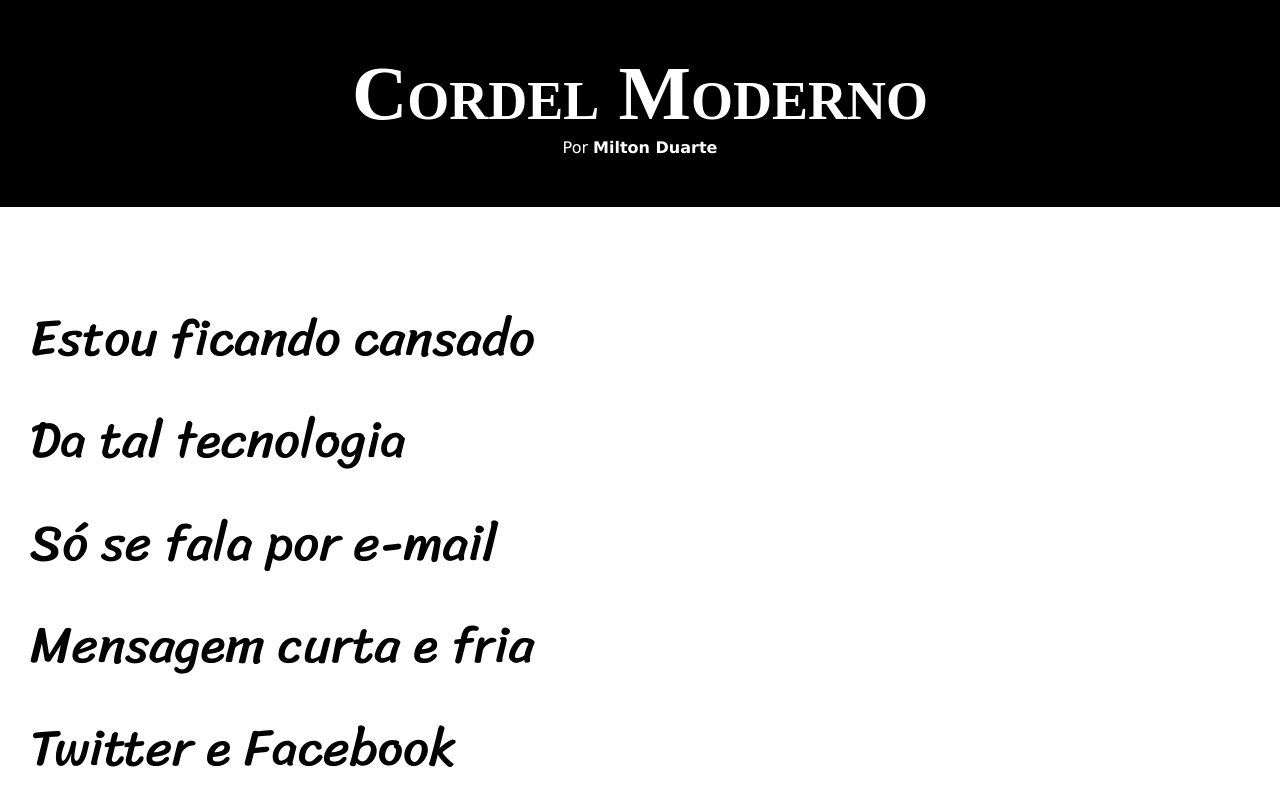
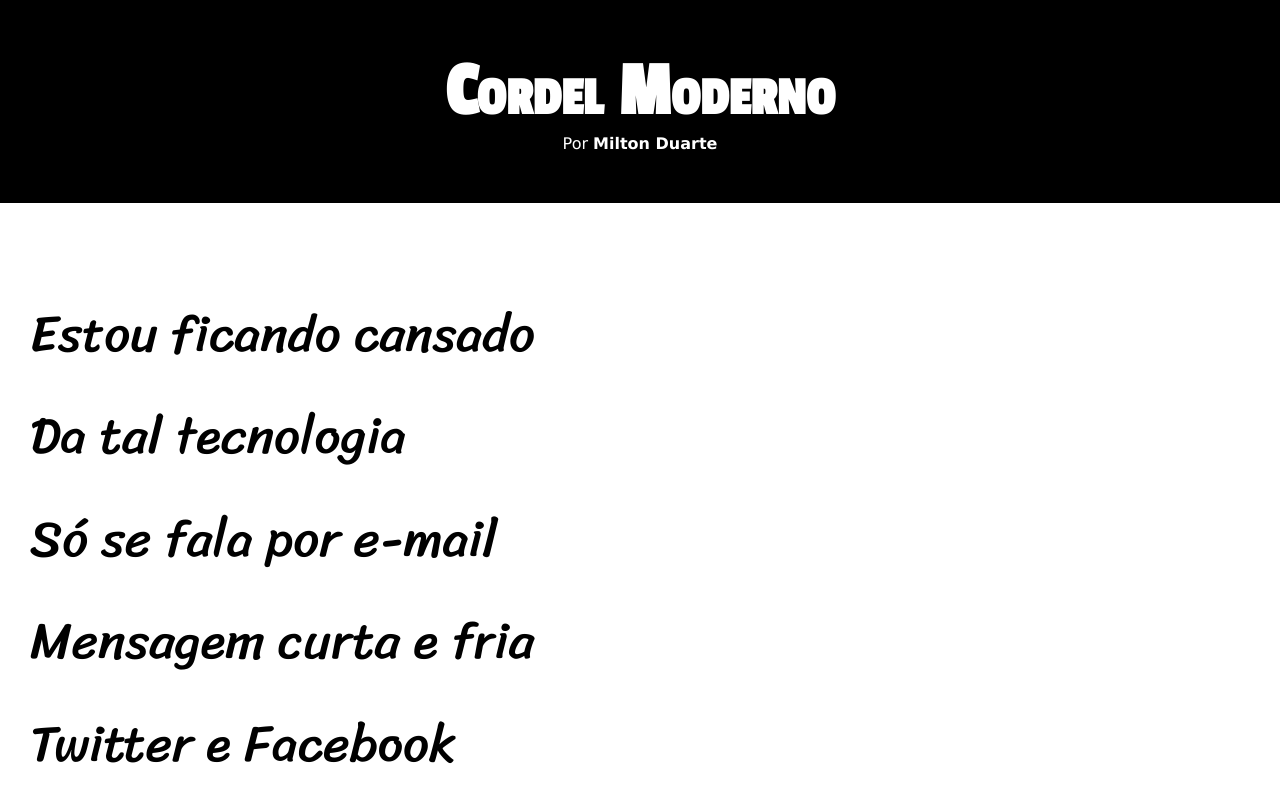
Before and after one commit to AncelmoViana/projeto-cordel, a plain HTML site: page index.html in a window 1280 px wide. Shown: the top 800 px of the page. Drawn offline with Linux system fonts and the light colour scheme.

Commit message:
update-10-08-16-53

```diff
--- a/estilo/style.css
+++ b/estilo/style.css
@@ -7,7 +7,7 @@
 }
 
 @font-face {
-    font-family: 'Passion One', cursive;
+    font-family: 'Passion One';
     src: url('../fontes/PassionOne-Regular.ttf') format('truetype');
 }
 
```
